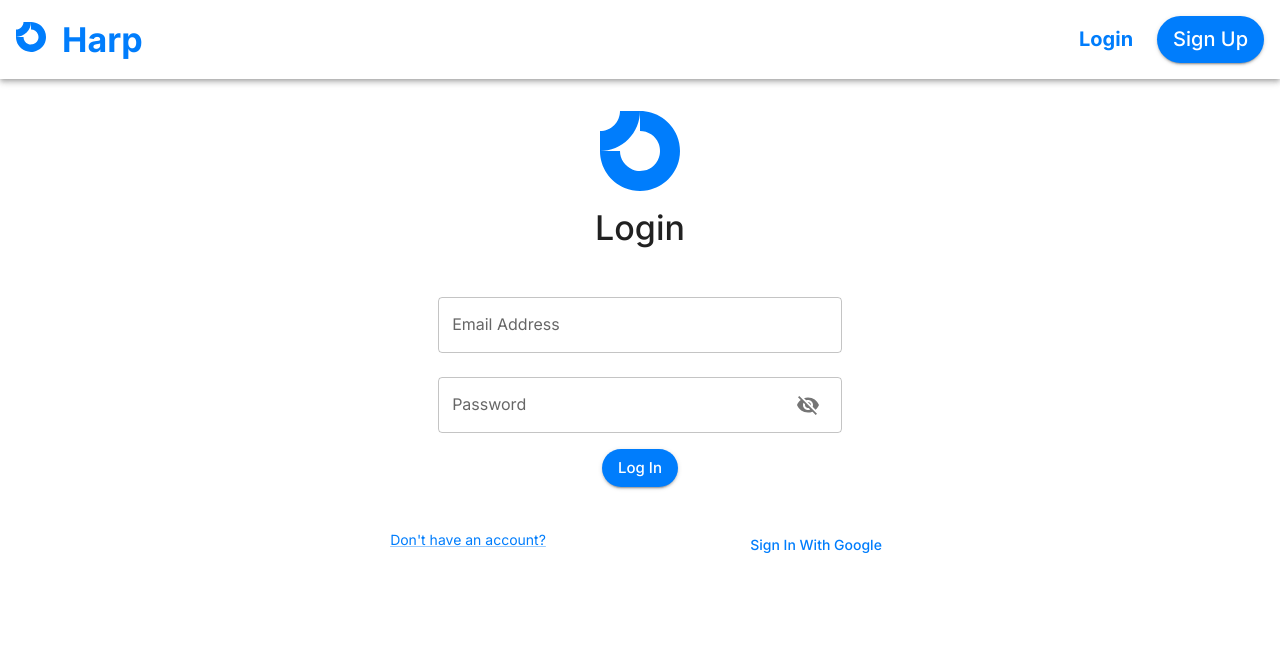
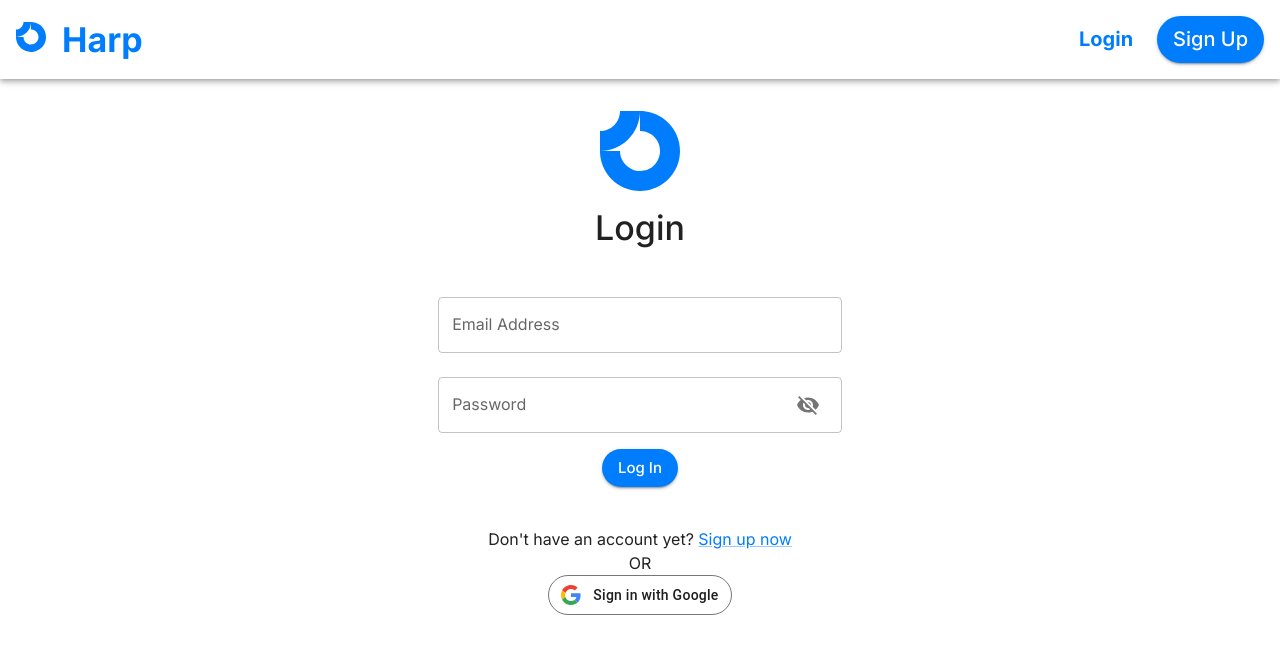
Before and after one commit to COSC-499-W2023/year-long-project-team-3, a Next.js app: page /login in a window 1280 px wide. Shown: the top 654 px of the page. Built offline with nearby package versions, Linux system fonts and the light colour scheme; no server answers.

Commit message:
Added GoogleSignin Button - need to work on spacing now

```diff
--- /dev/null
+++ b/src/components/GoogleSigninButton/GoogleSigninButton.css
@@ -0,0 +1,103 @@
+.gsi-material-button {
+    -moz-user-select: none;
+    -webkit-user-select: none;
+    -ms-user-select: none;
+    -webkit-appearance: none;
+    background-color: WHITE;
+    background-image: none;
+    border: 1px solid #747775;
+    -webkit-border-radius: 20px;
+    border-radius: 20px;
+    -webkit-box-sizing: border-box;
+    box-sizing: border-box;
+    color: #1f1f1f;
+    cursor: pointer;
+    font-family: 'Roboto', arial, sans-serif;
+    font-size: 14px;
+    height: 40px;
+    letter-spacing: 0.25px;
+    outline: none;
+    overflow: hidden;
+    padding: 0 12px;
+    position: relative;
+    text-align: center;
+    -webkit-transition: background-color .218s, border-color .218s, box-shadow .218s;
+    transition: background-color .218s, border-color .218s, box-shadow .218s;
+    vertical-align: middle;
+    white-space: nowrap;
+    width: auto;
+    max-width: 400px;
+    min-width: min-content;
+}
+
+.gsi-material-button .gsi-material-button-icon {
+    height: 20px;
+    margin-right: 12px;
+    min-width: 20px;
+    width: 20px;
+}
+
+.gsi-material-button .gsi-material-button-content-wrapper {
+    -webkit-align-items: center;
+    align-items: center;
+    display: flex;
+    -webkit-flex-direction: row;
+    flex-direction: row;
+    -webkit-flex-wrap: nowrap;
+    flex-wrap: nowrap;
+    height: 100%;
+    justify-content: space-between;
+    position: relative;
+    width: 100%;
+}
+
+.gsi-material-button .gsi-material-button-contents {
+    -webkit-flex-grow: 1;
+    flex-grow: 1;
+    font-family: 'Roboto', arial, sans-serif;
+    font-weight: 500;
+    overflow: hidden;
+    text-overflow: ellipsis;
+    vertical-align: top;
+}
+
+.gsi-material-button .gsi-material-button-state {
+    -webkit-transition: opacity .218s;
+    transition: opacity .218s;
+    bottom: 0;
+    left: 0;
+    opacity: 0;
+    position: absolute;
+    right: 0;
+    top: 0;
+}
+
+.gsi-material-button:disabled {
+    cursor: default;
+    background-color: #ffffff61;
+    border-color: #1f1f1f1f;
+}
+
+.gsi-material-button:disabled .gsi-material-button-contents {
+    opacity: 38%;
+}
+
+.gsi-material-button:disabled .gsi-material-button-icon {
+    opacity: 38%;
+}
+
+.gsi-material-button:not(:disabled):active .gsi-material-button-state,
+.gsi-material-button:not(:disabled):focus .gsi-material-button-state {
+    background-color: #303030;
+    opacity: 12%;
+}
+
+.gsi-material-button:not(:disabled):hover {
+    -webkit-box-shadow: 0 1px 2px 0 rgba(60, 64, 67, .30), 0 1px 3px 1px rgba(60, 64, 67, .15);
+    box-shadow: 0 1px 2px 0 rgba(60, 64, 67, .30), 0 1px 3px 1px rgba(60, 64, 67, .15);
+}
+
+.gsi-material-button:not(:disabled):hover .gsi-material-button-state {
+    background-color: #303030;
+    opacity: 8%;
+}
--- /dev/null
+++ b/src/components/GoogleSigninButton/index.tsx
@@ -0,0 +1,54 @@
+import React from 'react'
+import './GoogleSignInButton.css'
+import { signIn } from 'next-auth/react'
+import logger from '@/utils/logger'
+
+const GoogleSignInButton: React.FC = () => {
+    return (
+        <button className='gsi-material-button' onClick={signInWithGoogle} data-cy='google-sign-in-btn'>
+            <div className='gsi-material-button-state'></div>
+            <div className='gsi-material-button-content-wrapper'>
+                <div className='gsi-material-button-icon'>
+                    <svg
+                        version='1.1'
+                        xmlns='http://www.w3.org/2000/svg'
+                        viewBox='0 0 48 48'
+                        xmlnsXlink='http://www.w3.org/1999/xlink'
+                        style={{ display: 'block' }}
+                    >
+                        <path
+                            fill='#EA4335'
+                            d='M24 9.5c3.54 0 6.71 1.22 9.21 3.6l6.85-6.85C35.9 2.38 30.47 0 24 0 14.62 0 6.51 5.38 2.56 13.22l7.98 6.19C12.43 13.72 17.74 9.5 24 9.5z'
+                        ></path>
+                        <path
+                            fill='#4285F4'
+                            d='M46.98 24.55c0-1.57-.15-3.09-.38-4.55H24v9.02h12.94c-.58 2.96-2.26 5.48-4.78 7.18l7.73 6c4.51-4.18 7.09-10.36 7.09-17.65z'
+                        ></path>
+                        <path
+                            fill='#FBBC05'
+                            d='M10.53 28.59c-.48-1.45-.76-2.99-.76-4.59s.27-3.14.76-4.59l-7.98-6.19C.92 16.46 0 20.12 0 24c0 3.88.92 7.54 2.56 10.78l7.97-6.19z'
+                        ></path>
+                        <path
+                            fill='#34A853'
+                            d='M24 48c6.48 0 11.93-2.13 15.89-5.81l-7.73-6c-2.15 1.45-4.92 2.3-8.16 2.3-6.26 0-11.57-4.22-13.47-9.91l-7.98 6.19C6.51 42.62 14.62 48 24 48z'
+                        ></path>
+                        <path fill='none' d='M0 0h48v48H0z'></path>
+                    </svg>
+                </div>
+                <span className='gsi-material-button-contents'>Sign in with Google</span>
+                <span style={{ display: 'none' }}>Sign in with Google</span>
+            </div>
+        </button>
+    )
+}
+
+function signInWithGoogle(e: React.MouseEvent<HTMLButtonElement>) {
+    e.preventDefault()
+    signIn('google', {
+        callbackUrl: `${ process.env.appBaseUrl }/dashboard`,
+    }).catch((err) => {
+        logger.error('An unexpected error occurred while log in with Google: ' + err.error)
+    })
+}
+
+export default GoogleSignInButton
--- a/src/components/LoginForm/index.tsx
+++ b/src/components/LoginForm/index.tsx
@@ -2,7 +2,6 @@
 
 import TextField from '@mui/material/TextField'
 import Button from '@mui/material/Button'
-import Grid from '@mui/material/Grid'
 import Link from '@mui/material/Link'
 import Box from '@mui/material/Box'
 import Typography from '@mui/material/Typography'
@@ -17,8 +16,9 @@ import { useFormik } from 'formik'
 import { UserSignUpData } from '@/types/auth/user'
 import { getEmailRegex } from '@/utils/verification'
 import { ObjectSchema } from 'yup'
-import { IconButton, InputAdornment } from '@mui/material'
+import { Divider, IconButton, InputAdornment } from '@mui/material'
 import { Visibility, VisibilityOff } from '@mui/icons-material'
+import GoogleSigninButton from '@/components/GoogleSigninButton'
 
 interface FormValues {
     email: string
@@ -26,9 +26,7 @@ interface FormValues {
 }
 
 export default function LoginForm() {
-    const [values, setValues] = useState({
-        showPassword: false,
-    })
+    const [values, setValues] = useState<{ showPassword: boolean }>({ showPassword: false })
 
     const handleClickShowPassword = () => {
         setValues({ ...values, showPassword: !values.showPassword })
@@ -131,23 +129,15 @@ export default function LoginForm() {
                             Log In
                         </Button>
                     </Box>
-                    <Grid container>
-                        <Grid item xs>
-                            <Link data-cy='link-to-signup' href='/signup' variant='body2'>
-                                Don&apos;t have an account?
-                            </Link>
-                        </Grid>
-                        <Grid item>
-                            <Button
-                                data-cy='google-sign-in-btn'
-                                sx={{ textTransform: 'capitalize' }}
-                                onClick={signInWithGoogle}
-                            >
-                                Sign in with Google
-                            </Button>
-                        </Grid>
-                    </Grid>
                 </form>
+                <Typography>
+                    Don&apos;t have an account yet?{' '}
+                    <Link data-cy='link-to-signup' href='/signup'>
+                        Sign up now
+                    </Link>
+                </Typography>
+                <Divider>OR</Divider>
+                <GoogleSigninButton />
             </Box>
         </>
     )
@@ -174,13 +164,4 @@ export default function LoginForm() {
             logger.error(errMessage)
         }
     }
-
-    function signInWithGoogle(e: React.MouseEvent<HTMLButtonElement>) {
-        e.preventDefault()
-        signIn('google', {
-            callbackUrl: `${ process.env.appBaseUrl }/dashboard`,
-        }).catch((err) => {
-            logger.error('An unexpected error occurred while log in with Google: ' + err.error)
-        })
-    }
 }
```
